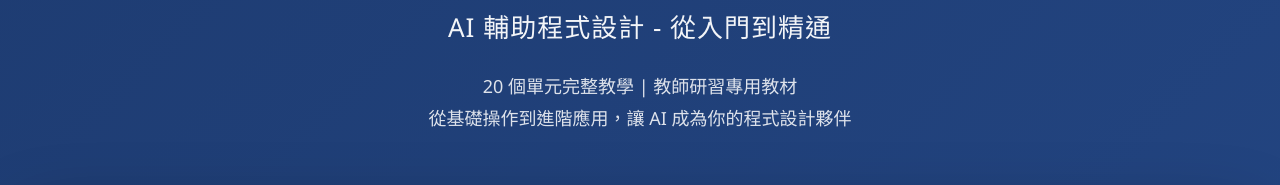
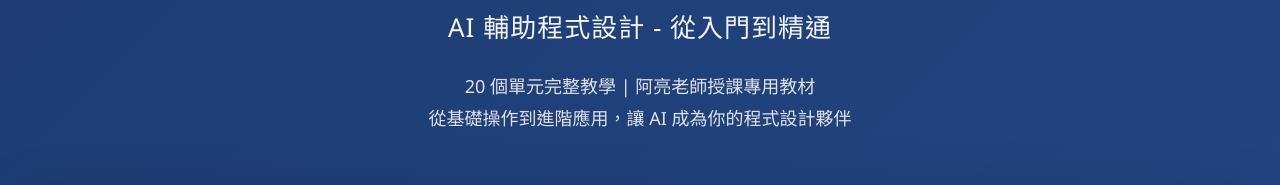
Before and after one commit to ChatGPT3a01/GitHub-Copilot-Tutorial, a plain HTML site: page index.html in a window 1280 px wide. Shown: the part 128-313 px from the top of the page. Drawn offline with Linux system fonts and the light colour scheme.

Commit message:
更新首頁文字：阿亮老師授課專用教材

```diff
--- a/index.html
+++ b/index.html
@@ -328,7 +328,7 @@
             <h1>GitHub Copilot 完整教學</h1>
             <p>AI 輔助程式設計 - 從入門到精通</p>
             <div class="course-info">
-                20 個單元完整教學 | 教師研習專用教材<br>
+                20 個單元完整教學 | 阿亮老師授課專用教材<br>
                 從基礎操作到進階應用，讓 AI 成為你的程式設計夥伴
             </div>
         </div>
```
